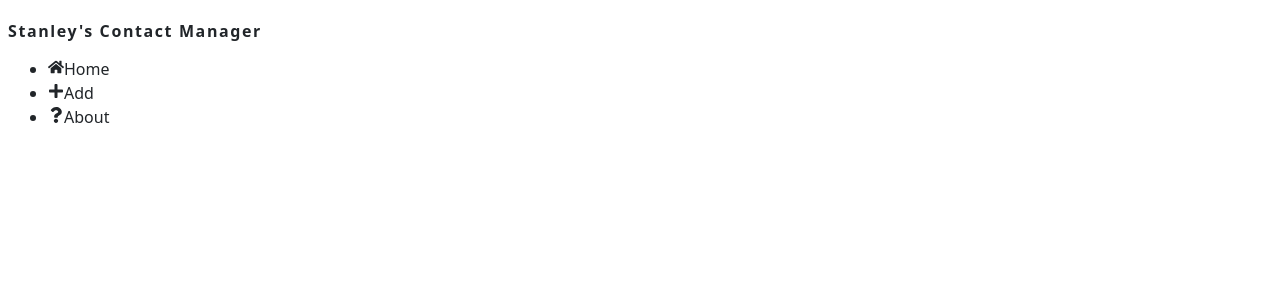
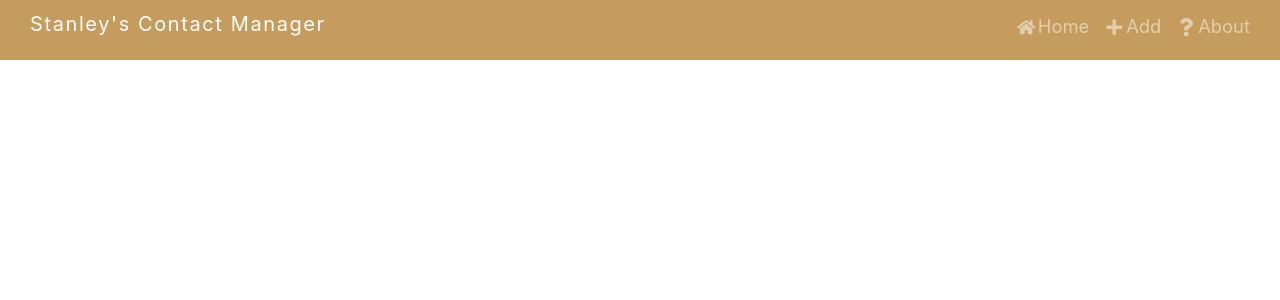
Before and after one commit to standiki/contact-manager-app, a React (Vite) app: page / in a window 1280 px wide. Shown: the top 300 px of the page. Built offline with nearby package versions, Linux system fonts and the light colour scheme.

Commit message:
Adding Code for Navbar A mini changes to the Navbar elements structure Deleted the Navbar component and moved the code into the Header component instead Added styling for the Navbar viola - smiles.

```diff
--- a/src/App.jsx
+++ b/src/App.jsx
@@ -3,7 +3,7 @@ import Landing from './components/pages/Landing'
 
 export default function App() {
   return (
-    <main>
+    <main className='main'>
       <Landing />
     </main>
   )
--- a/src/components/Header.jsx
+++ b/src/components/Header.jsx
@@ -1,10 +1,26 @@
 import React from 'react'
-import Navbar from './Navbar'
+import { FaHome, FaPlus, FaQuestion } from 'react-icons/fa';
 
 export default function Header() {
   return (
-    <header className='header'>
-        <Navbar />
-    </header>
+    <nav className='navbar'>
+      <h4 className='navbar-brand'>stanley's contact manager</h4>
+      <div>
+        <ul className='navbar-nav'>
+          <li className='nav-link'>
+            <FaHome className='nav-icon' />
+            Home
+          </li>
+          <li className='nav-link'>
+            <FaPlus className='nav-icon' />
+            Add
+          </li>
+          <li className='nav-link'>
+            <FaQuestion className='nav-icon' />
+            About
+          </li>
+        </ul>
+      </div>
+    </nav>
   )
 }
--- a/src/components/Navbar.jsx
+++ /dev/null
@@ -1,26 +0,0 @@
-import React from 'react';
-import { FaHome, FaPlus, FaQuestion } from 'react-icons/fa';
-
-export default function Navbar() {
-  return (
-    <nav className="navbar">
-      <h4 className='navbar-title'>stanley's contact manager</h4>
-      <div className="nav-menu">
-        <ul>
-          <li className="nav-link">
-            <FaHome className='nav-icon' />
-            Home
-          </li>
-          <li className="nav-link">
-            <FaPlus className='nav-icon' />
-            Add
-          </li>
-          <li className="nav-link">
-            <FaQuestion className='nav-icon' />
-            About
-          </li>
-        </ul>
-      </div>
-    </nav>
-  )
-}
--- a/src/components/pages/Landing.jsx
+++ b/src/components/pages/Landing.jsx
@@ -5,7 +5,7 @@ import Header from '../Header'
 
 export default function Landing() {
   return (
-    <div>
+    <div className='landing'>
       <Header />
     </div>
   )
--- a/src/index.css
+++ b/src/index.css
@@ -7,6 +7,7 @@ Variables
 :root {
     --clr-gold: hsl(36, 47%, 57%);
     --clr-faint: hsl(0, 0%, 100%, .5);
+    --clr-faded-white: hsl(0, 0%, 100%, .5);
     --clr-white: #fff;
     --clr-grey: hsl(210, 22%, 49%);
     --clr-dark: #212529;
@@ -32,19 +33,20 @@ Generic Styles
 ================
 */
 
-::after,
-::before {
+* {
     margin: 0;
     padding: 0;
     box-sizing: border-box;
 }
 
 body {
-    font-family: system-ui, -apple-system, BlinkMacSystemFont, 'Segoe UI', Roboto, Oxygen, Ubuntu, Cantarell, 'Open Sans', 'Helvetica Neue', sans-serif;
+    font-family: -apple-system, BlinkMacSystemFont, "Segoe UI", Roboto, "Helvetica Neue", Arial, "Noto Sans", sans-serif, "Apple Color Emoji", "Segoe UI Emoji", "Segoe UI Symbol", "Noto Color Emoji";
+    font-size: 1rem;
+    font-weight: 400;
+    line-height: 1.5;
     background: var(--clr-white);
     color: var(--clr-dark);
-    line-height: 1.5;
-    font-size: 1rem;
+    text-align: left;
 }
 
 h1,
@@ -57,43 +59,69 @@ h4 {
     margin-bottom: 0.75rem;
 }
 
-/* main {
-    min-height: 100vh;
-    display: flex;
-    justify-content: center;
-    align-items: center;
-} */
+ul {
+    list-style: none;
+}
 
-.container {
-    width: 90vw;
-    /* margin: 5rem auto; */
-    padding-right: 15px;
-    padding-left: 15px;
-    margin-right: auto;
-    margin-left: auto;
+a {
+    text-decoration: none;
+}
+
+main {
+    width: 100%;
+    padding: 0;
+    margin: 0;
 }
 
 /*
 ================
-About page
+Header
 ================
 */
 
-.about h1 {
-    font-size: 3.5rem;
-    line-height: 1.2;
+.navbar {
+    width: 100%;
+    height: 60px;
+    display: flex;
+    align-items: center;
+    justify-content: space-between;
+    background: var(--clr-gold);
+    color: var(--clr-white);
+    padding: 30px;
 }
 
-.about h1, .lead {
-    font-weight: 300;
+.navbar-brand {
+    display: inline-block;
+    font-size: 1.25rem;
+    font-weight: inherit;
+    line-height: inherit;
+    white-space: nowrap;
+    cursor: pointer;
 }
 
-.about .lead {
-    font-size: 1.25rem;
+.navbar-nav {
+    display: flex;
+    align-items: center;
+    flex-wrap: wrap;
+    gap: 1rem;
+    margin-bottom: 0.4rem;
 }
 
-.about p {
-    color: var(--clr-grey);
+.nav-link {
+    color: var(--clr-faded-white);
+    display: flex;
+    align-items: center;
+    font-size: 1.15rem;
+    cursor: pointer;
+}
+
+.nav-link:hover {
+    color: var(--clr-white);
+    transition: ;
+}
+
+.nav-icon {
+    margin-right: 0.15rem;
 }
 
 /*
@@ -117,7 +145,7 @@ Input page
     background-color: var(--clr-white);
     background-clip: border-box;
     border: 1px solid rgba(0, 0, 0, .125);
-    border-radius: 0.25rem;
+    border-radius: var(--radius);
 }
 
 .card-header {
@@ -167,7 +195,8 @@ label {
     border-radius: 0.3rem;
 }
 
-input, button {
+input,
+button {
     overflow: visible;
 }
 
@@ -177,7 +206,8 @@ input {
     font-family: inherit;
 }
 
-input[type=submit], .btn-block {
+input[type=submit],
+.btn-block {
     width: 100%;
 }
 
@@ -212,29 +242,25 @@ input[type='submit' i] {
     transition: color .15s ease-in-out, background-color .15s ease-in-out, border-color .15s ease-in-out, box-shadow .15s ease-in-out;
 }
 
-
-
-
-
-
-
-
-
-
-
-
-
-
-
-
 /*
 ================
-Header
+About page
 ================
 */
 
-/*
-================
- Navbar
-================
-*/
+.about h1 {
+    font-size: 3.5rem;
+    line-height: 1.2;
+}
+
+.about h1, .lead {
+    font-weight: 300;
+}
+
+.about .lead {
+    font-size: 1.25rem;
+}
+
+.about p {
+    color: var(--clr-grey);
+}
```
